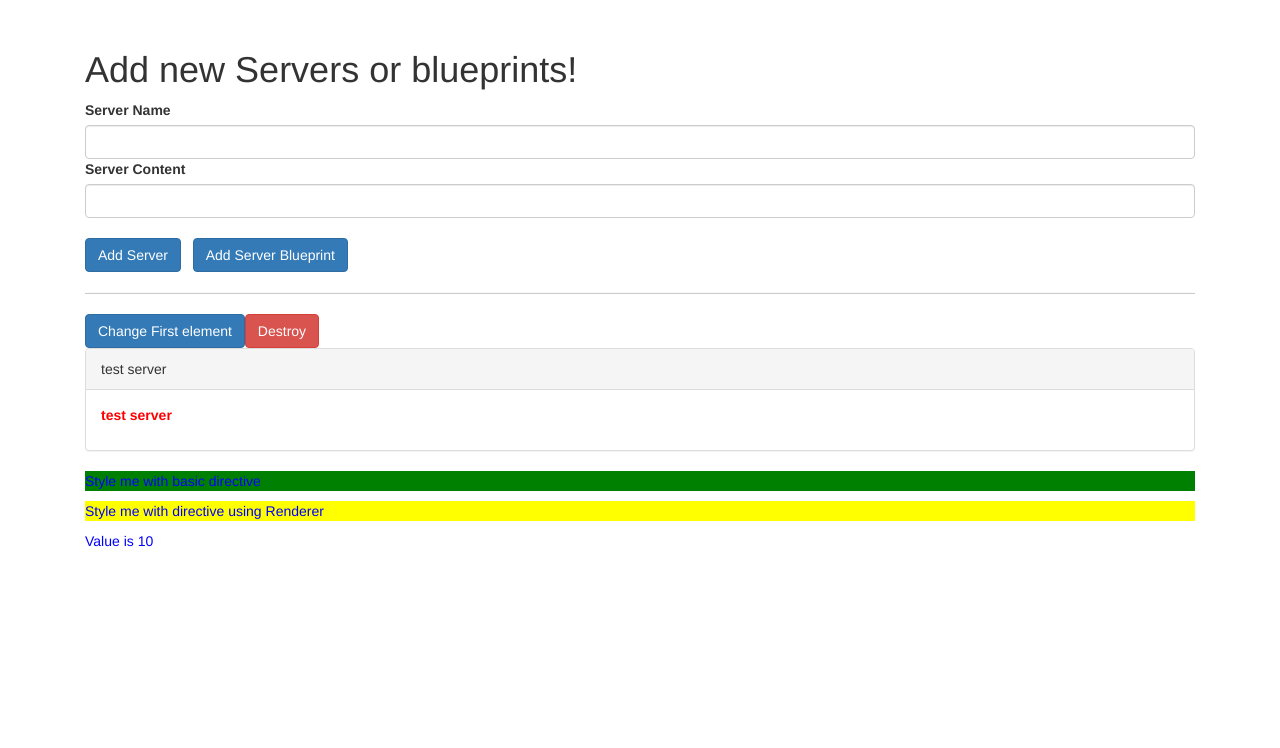
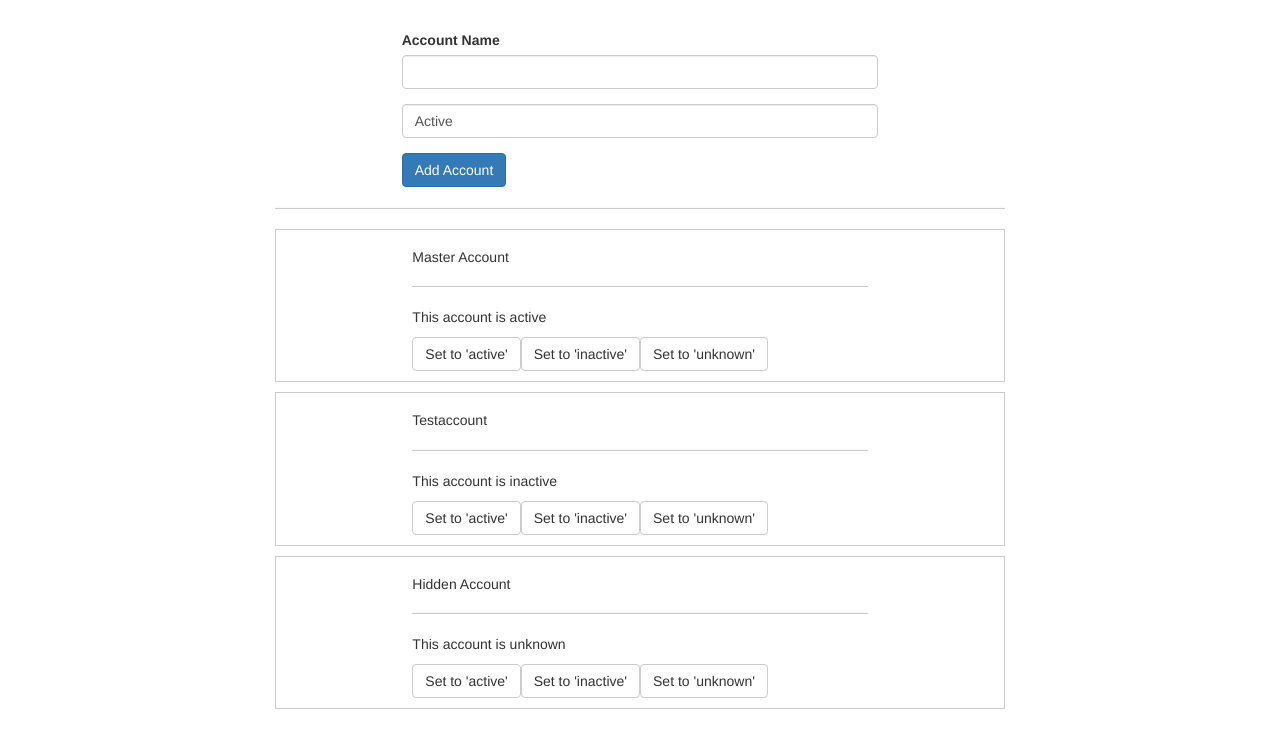
Before and after one commit to VarunPoloju/Angular, an Angular app: page / in a window 1280 px wide. Shown: the top 748 px of the page. Built offline with nearby package versions, Linux system fonts and the light colour scheme.

Commit message:
create a logging service

```diff
--- a/src/app/app.component.css
+++ b/src/app/app.component.css
@@ -5,3 +5,7 @@
   p {
     color: blue;
   }
+
+  .container {
+    margin-top: 30px;
+  }
--- a/src/app/app.component.html
+++ b/src/app/app.component.html
@@ -1,28 +1,13 @@
 <div class="container">
-  <app-cockpit (Screated)="onServerCreated($event)" (Bpcreated)="onBlueprintCreated($event)"></app-cockpit>
-  <hr>
   <div class="row">
-    <div class="col-xs-12">
-      <div class="btn btn-primary" (click)="onchangeFirst()">Change First element</div>
-      <div class="btn btn-danger" (click)="onDestroy()">Destroy</div>
-      <app-server-element *ngFor="let serverElement of serverElements" [hello]="serverElement"
-       [name]="serverElement.name">
-        <!-- if u want to pass p or h tags directly from app-server-element component
-              use ng-content tag in that component and p tag in this component -->
-        <p>
-          <strong *ngIf="serverElement.type === 'server'" style="color: red">{{ serverElement.name }}</strong>
-          <em *ngIf="serverElement.type === 'blueprint'" style="color: blue;">{{ serverElement.content }}</em>
-        </p>
-      </app-server-element>
-      <p appHighlight>Style me with basic directive</p>
-      <p appBetterHighlight [defaultColor]="'yellow'" [highLigtcolor]="'red'">Style me with directive using Renderer</p>
+    <div class="col-xs-12 col-md-8 col-md-offset-2">
+      <app-new-account (accountAdded)="onAccountAdded($event)"></app-new-account>
+      <hr>
+      <app-account
+        *ngFor="let acc of accounts; let i = index"
+        [account]="acc"
+        [id]="i"
+        (statusChanged)="onStatusChanged($event)"></app-account>
     </div>
   </div>
-  <div [ngSwitch]="value">
-    <p *ngSwitchCase="5">Value is 5</p>
-    <p *ngSwitchCase="10">Value is 10</p>
-    <p *ngSwitchCase="15">Value is 15</p>
-    <p *ngSwitchCase="20">Value is 20</p>
-    <!-- <p ngSwitchDefault>Value is default</p> -->
-  </div>
 </div>
--- a/src/app/app.component.ts
+++ b/src/app/app.component.ts
@@ -8,6 +8,29 @@ import { Component } from '@angular/core';
 export class AppComponent {
   serverElements = [ {type :'server',name :'test server',content : 'Just a test'}];
   value =10;
+  accounts = [
+    {
+      name: 'Master Account',
+      status: 'active'
+    },
+    {
+      name: 'Testaccount',
+      status: 'inactive'
+    },
+    {
+      name: 'Hidden Account',
+      status: 'unknown'
+    }
+  ];
+
+  onAccountAdded(newAccount: {name: string, status: string}) {
+    this.accounts.push(newAccount);
+  }
+
+  onStatusChanged(updateInfo: {id: number, newStatus: string}) {
+    this.accounts[updateInfo.id].status = updateInfo.newStatus;
+  }
+
 
   onServerCreated(cockpitdata:{serverName :string,serverContent:string}){
      this.serverElements.push({
--- a/src/app/app.module.ts
+++ b/src/app/app.module.ts
@@ -16,6 +16,8 @@ import { ServerElementComponent } from './components/server-element/server-eleme
 import { HighlightDirective } from './directives/highlight.directive';
 import { BetterHighlightDirective } from './directives/better-highlight.directive';
 import { UnlessDirective } from './directives/unless.directive';
+import { AccountComponent } from './components/account/account.component';
+import { NewAccountComponent } from './components/new-account/new-account.component';
 
 @NgModule({
   declarations: [
@@ -32,6 +34,8 @@ import { UnlessDirective } from './directives/unless.directive';
     HighlightDirective,
     BetterHighlightDirective,
     UnlessDirective,
+    AccountComponent,
+    NewAccountComponent,
 
   ],
   imports: [
--- /dev/null
+++ b/src/app/components/account/account.component.css
@@ -0,0 +1,5 @@
+.row {
+    border: 1px solid #ccc;
+    margin: 10px 0;
+    padding: 10px 0;
+  }
--- /dev/null
+++ b/src/app/components/account/account.component.html
@@ -0,0 +1,10 @@
+<div class="row">
+    <div class="col-xs-12 col-md-8 col-md-offset-2">
+      <h5>{{ account.name }}</h5>
+      <hr>
+      <p>This account is {{ account.status }}</p>
+      <button class="btn btn-default" (click)="onSetTo('active')">Set to 'active'</button>
+      <button class="btn btn-default" (click)="onSetTo('inactive')">Set to 'inactive'</button>
+      <button class="btn btn-default" (click)="onSetTo('unknown')">Set to 'unknown'</button>
+    </div>
+  </div>
--- /dev/null
+++ b/src/app/components/account/account.component.ts
@@ -0,0 +1,20 @@
+import { Component, EventEmitter, Input, OnInit, Output } from '@angular/core';
+
+@Component({
+  selector: 'app-account',
+  templateUrl: './account.component.html',
+  styleUrls: ['./account.component.css']
+})
+export class AccountComponent{
+
+  @Input() account: {name: string, status: string};
+  @Input() id: number;
+  @Output() statusChanged = new EventEmitter<{id: number, newStatus: string}>();
+
+
+  onSetTo(status: string) {
+    this.statusChanged.emit({id: this.id, newStatus: status});
+    console.log('A server status changed, new status: ' + status);
+  }
+
+}
--- /dev/null
+++ b/src/app/components/new-account/new-account.component.html
@@ -0,0 +1,23 @@
+<div class="row">
+    <div class="col-xs-12 col-md-8 col-md-offset-2">
+      <div class="form-group">
+        <label>Account Name</label>
+        <input
+          type="text"
+          class="form-control"
+          #accountName>
+      </div>
+      <div class="form-group">
+        <select class="form-control" #status>
+          <option value="active">Active</option>
+          <option value="inactive">Inactive</option>
+          <option value="hidden">Hidden</option>
+        </select>
+      </div>
+      <button
+        class="btn btn-primary"
+        (click)="onCreateAccount(accountName.value, status.value)">
+        Add Account
+      </button>
+    </div>
+  </div>
--- /dev/null
+++ b/src/app/components/new-account/new-account.component.ts
@@ -0,0 +1,24 @@
+import { Component, EventEmitter, OnInit, Output } from '@angular/core';
+import { LoggingService } from 'src/app/services/logging.service';
+
+@Component({
+  selector: 'app-new-account',
+  templateUrl: './new-account.component.html',
+  styleUrls: ['./new-account.component.css'],
+  providers : [LoggingService]
+})
+export class NewAccountComponent {
+
+  @Output() accountAdded = new EventEmitter<{name: string, status: string}>();
+
+  constructor(private ls : LoggingService){
+
+  }
+  onCreateAccount(accountName: string, accountStatus: string) {
+    this.accountAdded.emit({
+      name: accountName,
+      status: accountStatus
+    });
+    this.ls.logstatuschange(accountStatus)
+  }
+}
--- /dev/null
+++ b/src/app/services/logging.service.ts
@@ -0,0 +1,13 @@
+import { Injectable } from '@angular/core';
+
+@Injectable({
+  providedIn: 'root'
+})
+export class LoggingService {
+
+  constructor() { }
+
+  logstatuschange(accountStatus){
+    console.log('A server status changed, new status: ' + accountStatus);
+  }
+}
```
Also changed, not shown: src/app/components/new-account/new-account.component.css (added).
